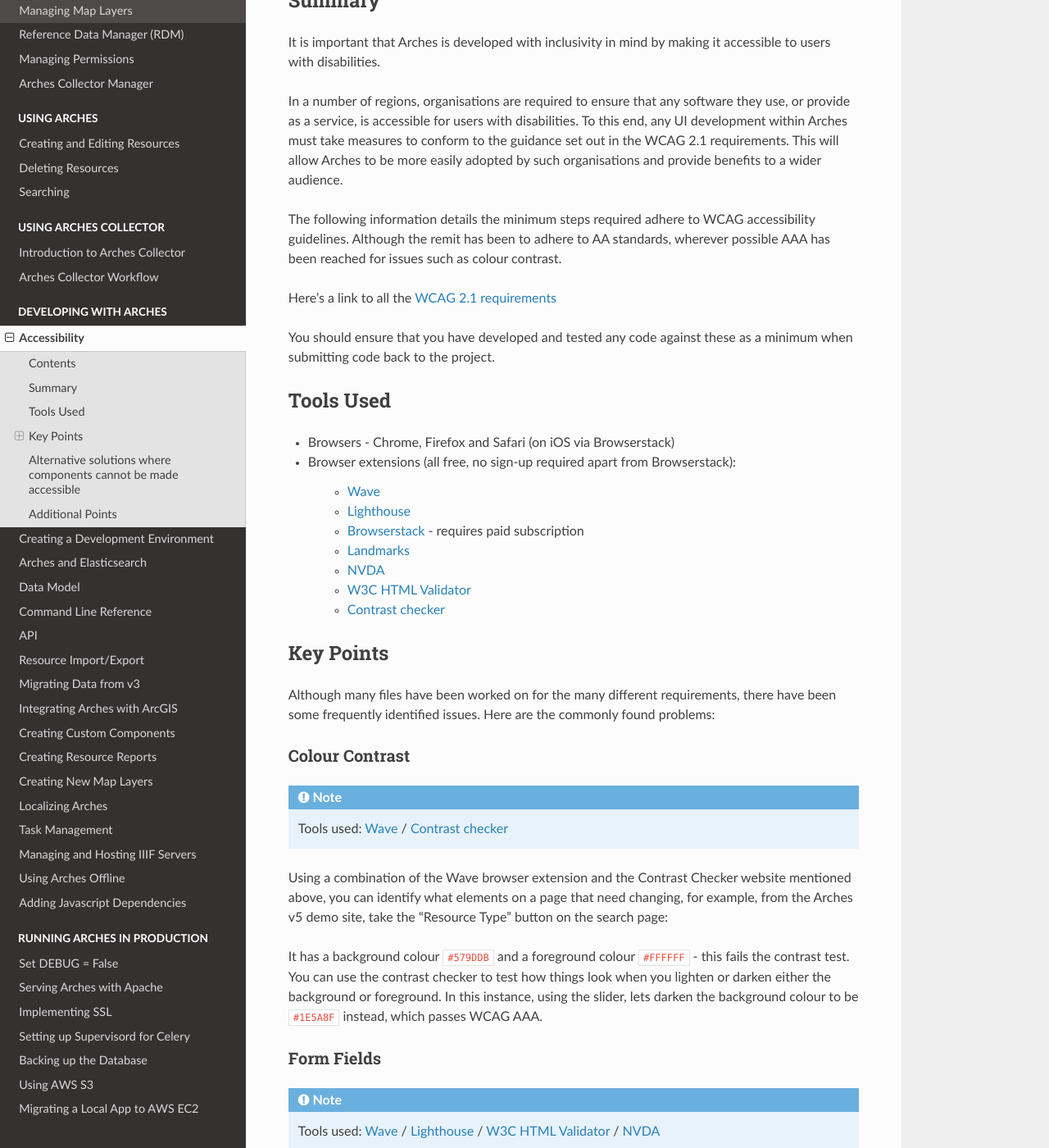
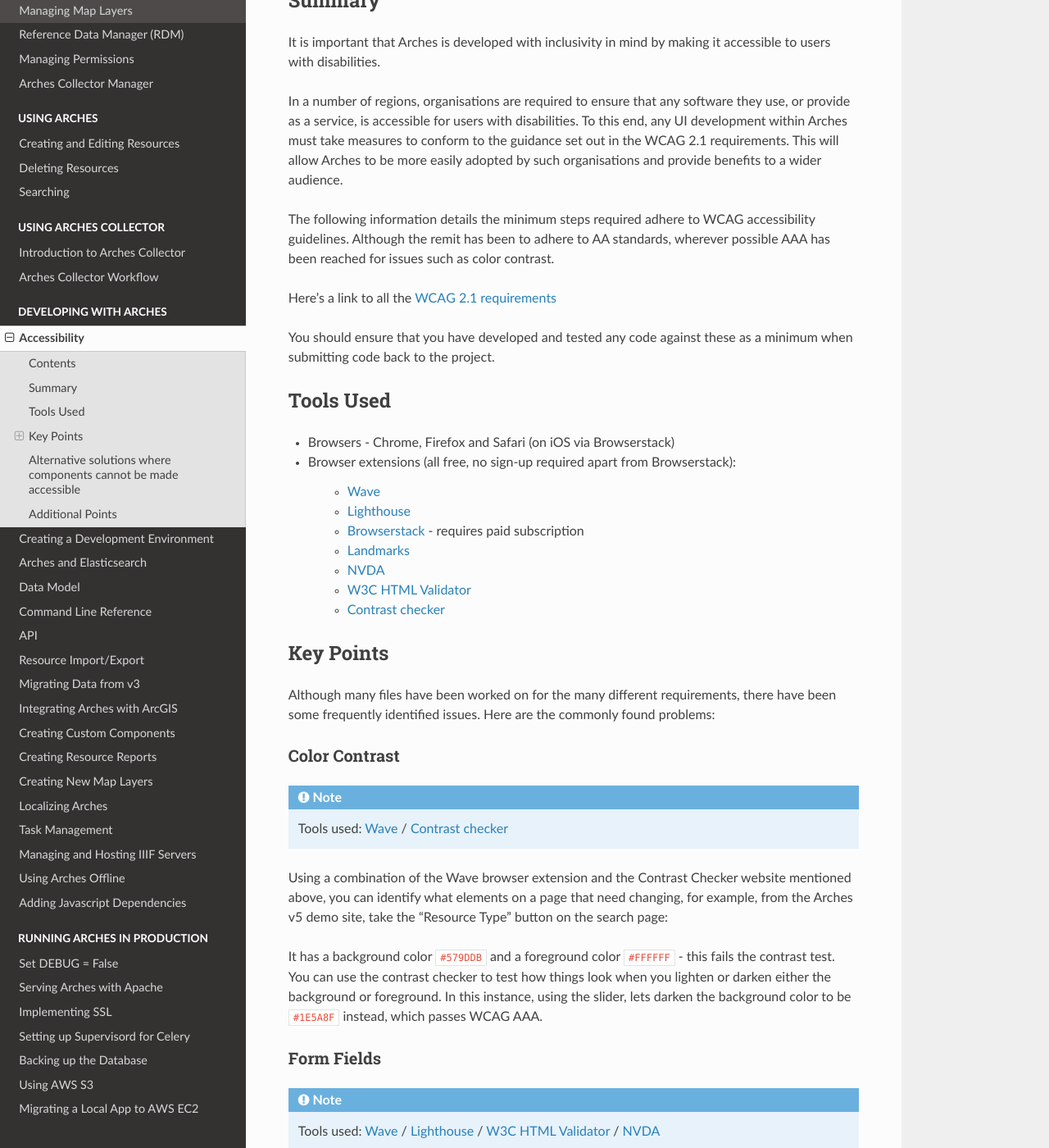
Before and after one commit to archesproject/arches-docs, a Sphinx documentation site: the page built from docs/accessibility.txt, in a window 1280 px wide and 1400 px high, scrolled down 592 px. Shown: the whole window at 82% size. Built offline with Sphinx 7.4.7 and the Read the Docs theme 2.0.0, drawn with Linux system fonts in a browser that asks for light colours; some of the changed text lies outside the part shown.

Commit message:
Changed instances of colour to color

```diff
--- a/docs/accessibility.txt
+++ b/docs/accessibility.txt
@@ -8,7 +8,7 @@
 * `Summary`_
 * `Tools Used`_
 * `Key Points`_
-    * `Colour Contrast`_
+    * `Color Contrast`_
     * `Form Fields`_
     * `Headings`_
     * `Links`_
@@ -26,7 +26,7 @@
 
 In a number of regions, organisations are required to ensure that any software they use, or provide as a service, is accessible for users with disabilities. To this end, any UI development within Arches must take measures to conform to the guidance set out in the WCAG 2.1 requirements. This will allow Arches to be more easily adopted by such organisations and provide benefits to a wider audience.
 
-The following information details the minimum steps required adhere to WCAG accessibility guidelines. Although the remit has been to adhere to AA standards, wherever possible AAA has been reached for issues such as colour contrast.
+The following information details the minimum steps required adhere to WCAG accessibility guidelines. Although the remit has been to adhere to AA standards, wherever possible AAA has been reached for issues such as color contrast.
 
 Here's a link to all the `WCAG 2.1 requirements <https://www.w3.org/TR/WCAG21/#requirements-for-wcag-2-1>`_
 
@@ -51,14 +51,14 @@
 
 Although many files have been worked on for the many different requirements, there have been some frequently identified issues. Here are the commonly found problems:
 
-Colour Contrast
----------------
+Color Contrast
+--------------
 
 .. note:: Tools used: `Wave`_ / `Contrast checker`_
 
 Using a combination of the Wave browser extension and the Contrast Checker website mentioned above, you can identify what elements on a page that need changing, for example, from the Arches v5 demo site, take the "Resource Type" button on the search page:
 
-It has a background colour ``#579DDB`` and a foreground colour ``#FFFFFF`` - this fails the contrast test. You can use the contrast checker to test how things look when you lighten or darken either the background or foreground. In this instance, using the slider, lets darken the background colour to be ``#1E5A8F`` instead, which passes WCAG AAA.
+It has a background color ``#579DDB`` and a foreground color ``#FFFFFF`` - this fails the contrast test. You can use the contrast checker to test how things look when you lighten or darken either the background or foreground. In this instance, using the slider, lets darken the background color to be ``#1E5A8F`` instead, which passes WCAG AAA.
 
 Form Fields
 -----------
```
